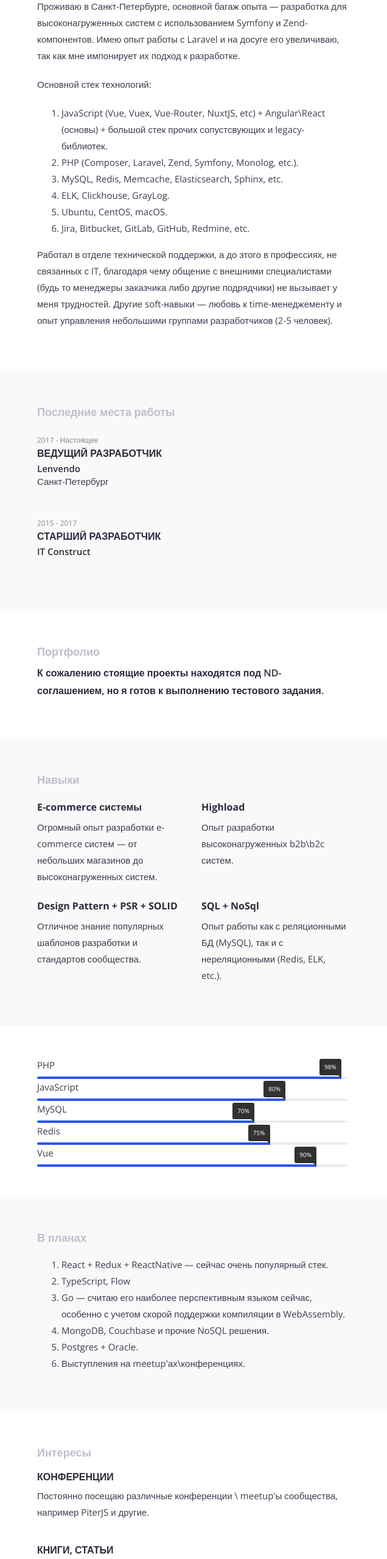
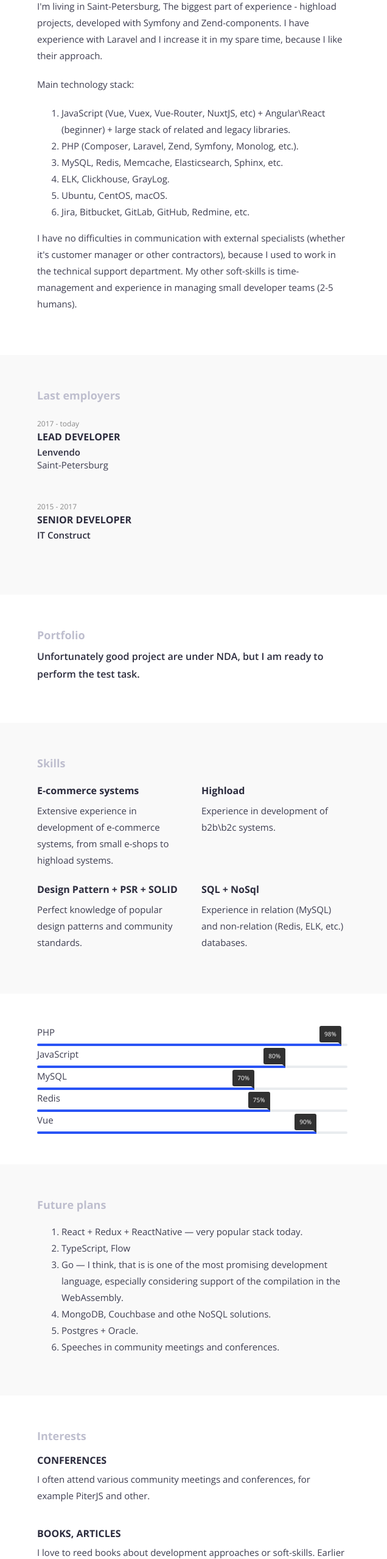
Before and after one commit to lionskape/resume, a plain HTML site: page en/index.html in a window 1280 px wide. Shown: the part 100-2656 px from the top of the page at 61% size, 644-1280 px from the left. Drawn offline with nearby package versions, Linux system fonts and the light colour scheme.

Commit message:
Перевел на английский

```diff
--- a/en/index.html
+++ b/en/index.html
@@ -5,7 +5,7 @@
     <meta http-equiv="X-UA-Compatible" content="IE=edge">
     <meta name="viewport" content="width=device-width, initial-scale=1">
     <title>Vladimir Ulyanov - web-developer php, JavaScript</title>
-    <meta name="description" content="Занимаюсь веб-разработкой по большей части для e-commerce систем. Основной багаж опыта - высоконагруженные проекты, с использованием Symfony и Zend-компонентов." />
+    <meta name="description" content="I'm engaged in web-development, mostly for e-commerce systems. The biggest part of experience - highload projects, developed with Symfony and Zend-components" />
 
     <meta property="og:image:width" content="279">
     <meta property="og:image:height" content="279">
@@ -13,7 +13,7 @@
     <meta property="og:url" content="https://vladimir-ulyanov.ru/">
     <meta property="og:image" content="icons/og-image.jpg">
     <meta property="og:title" content="Vladimir Ulyanov - web-developer php, JavaScript">
-    <meta property="og:description" content="Занимаюсь веб-разработкой по большей части для e-commerce систем. Основной багаж опыта - высоконагруженные проекты, с использованием Symfony и Zend-компонентов.">
+    <meta property="og:description" content="I'm engaged in web-development, mostly for e-commerce systems. The biggest part of experience - highload projects, developed with Symfony and Zend-components">
 
     <link rel="apple-touch-icon" sizes="180x180" href="/icons/apple-touch-icon.png">
     <link rel="icon" type="image/png" sizes="32x32" href="/icons/favicon-32x32.png">
@@ -114,21 +114,20 @@
         <div class="row">
             <div class="col-md-12">
                 <div class="section-title">
-                    <h2>О себе</h2>
+                    <h2>About me</h2>
                 </div>
             </div>
             <div class="col-md-12">
                 <p>
-                    Проживаю в Санкт-Петербурге, основной багаж опыта — разработка для высоконагруженных систем
-                    с использованием Symfony и Zend-компонентов. Имею опыт работы с Laravel
-                    и на досуге его увеличиваю, так как мне импонирует их подход к разработке.
+                    I'm living in Saint-Petersburg, The biggest part of experience - highload projects, developed with Symfony and Zend-components.
+                    I have experience with Laravel and I increase it in my spare time, because I like their approach.
                 </p>
 
                 <p>
-                    Основной стек технологий:
+                    Main technology stack:
                 </p>
                 <ol>
-                    <li>JavaScript (Vue, Vuex, Vue-Router, NuxtJS, etc) + Angular\React (основы) + большой стек прочих сопустсвующих и legacy-библиотек.</li>
+                    <li>JavaScript (Vue, Vuex, Vue-Router, NuxtJS, etc) + Angular\React (beginner) + large stack of related and legacy libraries.</li>
                     <li>PHP (Composer, Laravel, Zend, Symfony, Monolog, etc.).</li>
                     <li>MySQL, Redis, Memcache, Elasticsearch, Sphinx, etc.</li>
                     <li>ELK, Clickhouse, GrayLog.</li>
@@ -137,10 +136,9 @@
                 </ol>
 
                 <p>
-                    Работал в отделе технической поддержки, а до этого в профессиях, не связанных с IT,
-                    благодаря чему общение с внешними специалистами (будь то менеджеры заказчика либо другие подрядчики)
-                    не вызывает у меня трудностей. Другие soft-навыки — любовь к time-менеджементу и
-                    опыт управления небольшими группами разработчиков (2-5 человек).
+                    I have no difficulties in communication with external specialists (whether it's customer manager or other contractors),
+                    because I used to work in the technical support department. My other soft-skills is time-management
+                    and experience in managing small developer teams (2-5 humans).
                 </p>
 
             </div>
@@ -152,23 +150,23 @@
     <div class="container-fluid">
         <div class="row">
             <div class="col-md-12">
-                <div class="section-title"><h2>Последние места работы</h2></div>
+                <div class="section-title"><h2>Last employers</h2></div>
             </div>
         </div>
         <!--.row-->
         <div class="row">
             <div class="col-md-12">
                 <div class="content-item">
-                    <small>2017 - Настоящее</small>
-                    <h3>Ведущий разработчик</h3>
+                    <small>2017 - today</small>
+                    <h3>Lead developer</h3>
                     <h4>Lenvendo</h4>
 
-                    <p>Санкт-Петербург</p>
+                    <p>Saint-Petersburg</p>
                 </div>
                 <!-- .experience-item -->
                 <div class="content-item">
                     <small>2015 - 2017</small>
-                    <h3>Старший разработчик</h3>
+                    <h3>Senior developer</h3>
                     <h4>IT Construct</h4>
                 </div>
                 <!-- .experience-item -->
@@ -186,8 +184,8 @@
         <div class="row">
             <div class="col-md-12">
                 <div class="section-title">
-                    <h2>Портфолио</h2>
-                    <h3>К сожалению стоящие проекты находятся под ND-соглашением, но я готов к выполнению тестового задания.</h3>
+                    <h2>Portfolio</h2>
+                    <h3>Unfortunately good project are under NDA, but I am ready to perform the test task.</h3>
                 </div>
             </div>
         </div>
@@ -200,7 +198,7 @@
         <div class="row">
             <div class="col-md-12">
                 <div class="section-title">
-                    <h2>Навыки</h2>
+                    <h2>Skills</h2>
                 </div>
             </div>
         </div>
@@ -209,10 +207,10 @@
         <div class="row">
             <div class="col-md-6">
                 <div class="expertise-item">
-                    <h3>E-commerce системы</h3>
+                    <h3>E-commerce systems</h3>
 
                     <p>
-                        Огромный опыт разработки e-commerce систем — от небольших магазинов до высоконагруженных систем.
+                        Extensive experience in development of e-commerce systems, from small e-shops to highload systems.
                     </p>
                 </div>
             </div>
@@ -221,7 +219,7 @@
                     <h3>Highload</h3>
 
                     <p>
-                        Опыт разработки высоконагруженных b2b\b2c систем.
+                        Experience in development of b2b\b2c systems.
                     </p>
                 </div>
             </div>
@@ -233,7 +231,7 @@
                     <h3>Design Pattern + PSR + SOLID</h3>
 
                     <p>
-                        Отличное знание популярных шаблонов разработки и стандартов сообщества.
+                        Perfect knowledge of popular design patterns and community standards.
                     </p>
                 </div>
             </div>
@@ -243,7 +241,7 @@
                     <h3>SQL + NoSql</h3>
 
                     <p>
-                        Опыт работы как с реляционными БД (MySQL), так и с нереляционными (Redis, ELK, etc.).
+                        Experience in relation (MySQL) and non-relation (Redis, ELK, etc.) databases.
                     </p>
                 </div>
             </div>
@@ -336,17 +334,17 @@
         <div class="row">
             <div class="col-md-12">
                 <div class="section-title">
-                    <h2>В планах</h2>
+                    <h2>Future plans</h2>
                 </div>
             </div>
             <div class="col-md-12">
                 <ol>
-                    <li>React + Redux + ReactNative — сейчас очень популярный стек.</li>
+                    <li>React + Redux + ReactNative — very popular stack today.</li>
                     <li>TypeScript, Flow</li>
-                    <li>Go — считаю его наиболее перспективным языком сейчас, особенно с учетом скорой поддержки компиляции в WebAssembly.</li>
-                    <li>MongoDB, Couchbase и прочие NoSQL решения.</li>
+                    <li>Go — I think, that is is one of the most promising development language, especially considering support of the compilation in the WebAssembly.</li>
+                    <li>MongoDB, Couchbase and othe NoSQL solutions.</li>
                     <li>Postgres + Oracle.</li>
-                    <li>Выступления на meetup'ах\конференциях.</li>
+                    <li>Speeches in community meetings and conferences.</li>
                 </ol>
             </div>
         </div>
@@ -358,7 +356,7 @@
         <div class="row">
             <div class="col-md-12">
                 <div class="section-title">
-                    <h2>Интересы</h2>
+                    <h2>Interests</h2>
                 </div>
             </div>
         </div>
@@ -367,23 +365,23 @@
         <div class="row">
             <div class="col-md-12">
                 <div class="content-item">
-                    <h3>Конференции</h3>
+                    <h3>Conferences</h3>
 
                     <p>
-                        Постоянно посещаю различные конференции \ meetup'ы сообщества, например PiterJS и другие.
+                        I often attend various community meetings and conferences, for example PiterJS and other.
                     </p>
                 </div>
                 <div class="content-item">
-                    <h3>Книги, статьи</h3>
+                    <h3>Books, articles</h3>
 
                     <p>
-                        Люблю читать книги о подходах к разработке либо по soft-скилам. Раньше много читал на habr.com, однако последнее время предпочитаю статьи на Medium.
+                        I love to reed books about development approaches or soft-skills. Earlier I read a lot habr.com, but today I prefer the articles on Medium.
                     </p>
                 </div>
                 <div class="content-item">
-                    <h3>Кино</h3>
+                    <h3>Movies</h3>
                     <p>
-                        Из фильмов — StarWars, из сериалов — Breaking Bad, Westworld. Смотрю всё в оригинальной озвучке, с субтитрами.
+                        My favorite movie is StarWars, and my favorite serial film are Breaking Bad and Westworld. I always watch them in the original voice, with subs.
                     </p>
                 </div>
             </div>
@@ -399,7 +397,7 @@
         <div class="row">
             <div class="col-md-12">
                 <div class="section-title">
-                    <h2>Контакты</h2>
+                    <h2>Contacts</h2>
                 </div>
             </div>
         </div>
@@ -407,11 +405,11 @@
         <div class="row">
             <div class="col-md-12">
                 <address>
-                    <strong>Адрес</strong><br>
-                    Россия, г. Санкт-Петербург
+                    <strong>Address</strong><br>
+                    Russian Federation, city Saint-Petersburg
                 </address>
                 <address>
-                    <strong>Номер телефона</strong><br>
+                    <strong>Phone number</strong><br>
                     <a href="tel:+79816841257">+7 981 684 12 57</a>
                 </address>
                 <address>
@@ -424,10 +422,10 @@
         <div class="row">
             <div class="col-md-12">
                 <div class="feedback-form">
-                    <h2>Связаться со мной</h2>
+                    <h2>Call to me</h2>
 
                     <p>
-                        Связаться со мной можно по телефону, через электронную почту, а так же в социальных сетях.
+                        You can contact me by the phone number, e-mail, as well as in social networks.
                     </p>
                 </div>
                 <!-- .feedback-form -->
```
